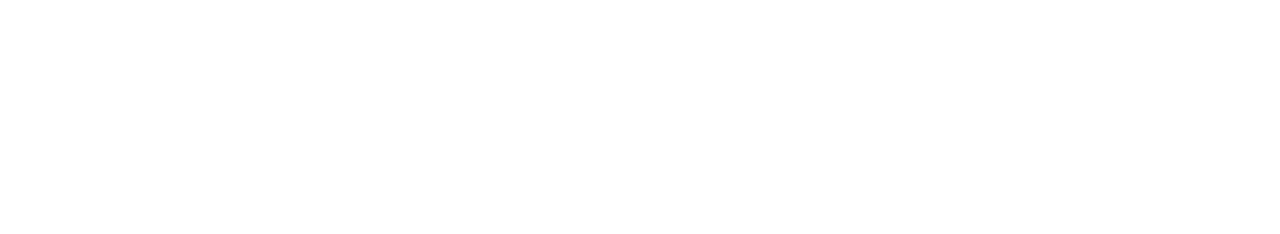
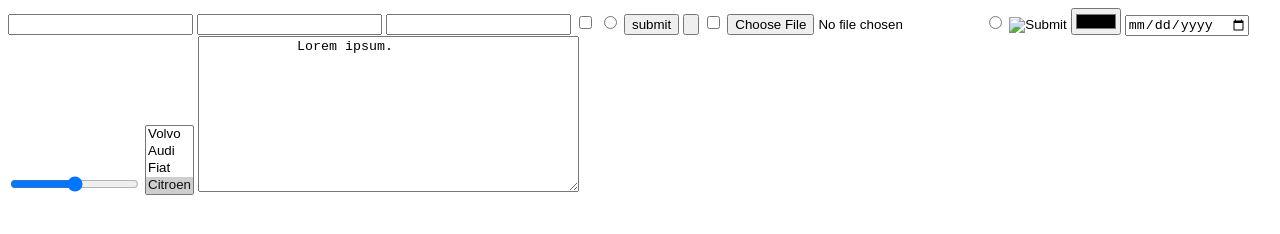
Before and after one commit to roman532/roman5321.github.io, a plain HTML site: page index.html in a window 1280 px wide. Drawn offline with Linux system fonts and the light colour scheme.

Commit message:
commit_2

```diff
--- a/index.html
+++ b/index.html
@@ -6,5 +6,34 @@
     <meta http-equiv="X-UA-Compatible" content="ie=edge" />
     <title>Document</title>
   </head>
-  <body></body>
+
+  <body>
+    <form action="index.php" method="GET">
+      <input type="text" />
+      <input type="email" name="" id="" />
+      <input type="password" />
+      <input type="checkbox" />
+      <input type="radio" />
+      <input type="submit" value="submit" />
+      <input type="button" />
+      <input type="checkbox" />
+      <input type="file" />
+      <input type="radio" />
+      <input type="image" />
+      <input type="color" />
+      <input type="date" />
+      <input type="range" />
+
+      <select name="cars" multiple>
+        <option value="volvo">Volvo</option>
+        <option value="audi">Audi</option>
+        <option value="fiat">Fiat</option>
+        <option value="citroen" selected>Citroen</option>
+      </select>
+
+      <textarea rows="10" cols="45">
+            Lorem ipsum.
+     </textarea>
+    </form>
+  </body>
 </html>
```
